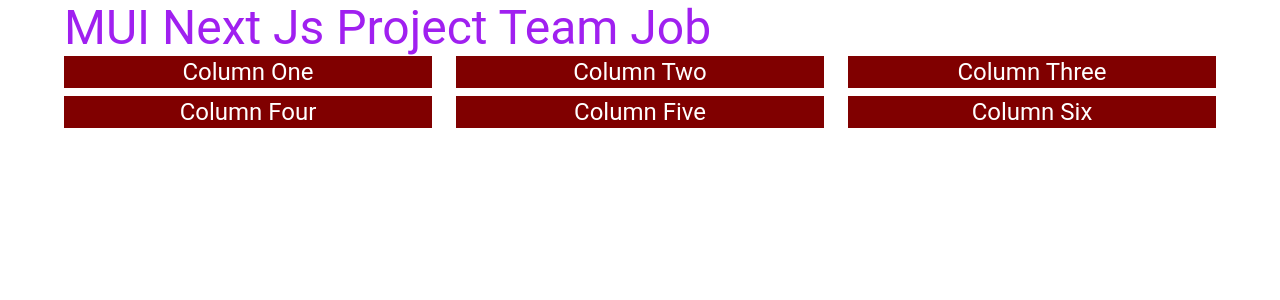
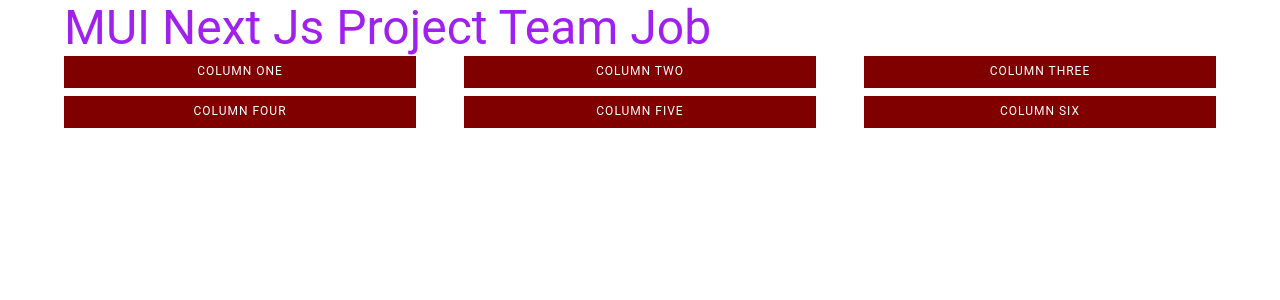
Before and after one commit to naqibiz/team-job-app, a Next.js app: page / in a window 1280 px wide. Shown: the top 300 px of the page. Built offline with nearby package versions, Linux system fonts and the light colour scheme.

Commit message:
fixed changes

```diff
--- a/src/Components/Home.js
+++ b/src/Components/Home.js
@@ -8,7 +8,7 @@
       <Typography variant="h3" color={theme.palette.info.main}>
         MUI Next Js Project Team Job
       </Typography>
-      <Grid container rowSpacing={1} columnSpacing={3}>
+      <Grid container rowSpacing={1} columnSpacing={6}>
         <Grid item md={4}>
           <Box
             sx={{
@@ -16,7 +16,7 @@
               textAlign: "center",
             }}
           >
-            <Typography variant="h5" color="secondary">
+            <Typography variant="overline" color="secondary">
               Column One
             </Typography>
           </Box>
@@ -28,7 +28,7 @@
               textAlign: "center",
             }}
           >
-            <Typography variant="h5" color="secondary">
+            <Typography variant="overline" color="secondary">
               Column Two
             </Typography>
           </Box>
@@ -40,7 +40,7 @@
               textAlign: "center",
             }}
           >
-            <Typography variant="h5" color="secondary">
+            <Typography variant="overline" color="secondary">
               Column Three
             </Typography>
           </Box>
@@ -52,7 +52,7 @@
               textAlign: "center",
             }}
           >
-            <Typography variant="h5" color="secondary">
+            <Typography variant="overline" color="secondary">
               Column Four
             </Typography>
           </Box>
@@ -64,7 +64,7 @@
               textAlign: "center",
             }}
           >
-            <Typography variant="h5" color="secondary">
+            <Typography variant="overline" color="secondary">
               Column Five
             </Typography>
           </Box>
@@ -76,7 +76,7 @@
               textAlign: "center",
             }}
           >
-            <Typography variant="h5" color="secondary">
+            <Typography variant="overline" color="secondary">
               Column Six
             </Typography>
           </Box>
```
